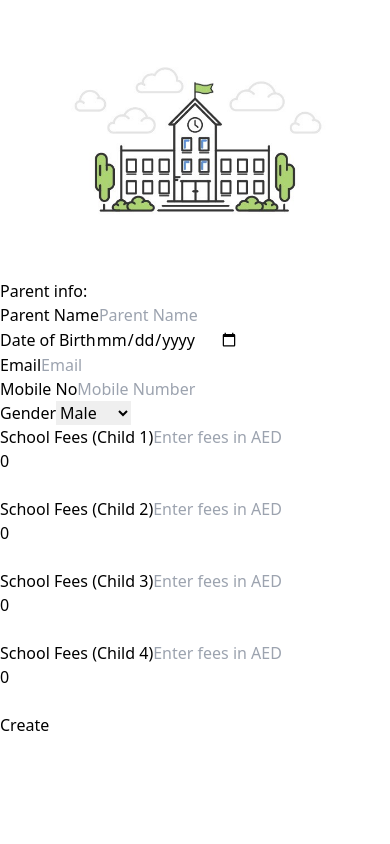
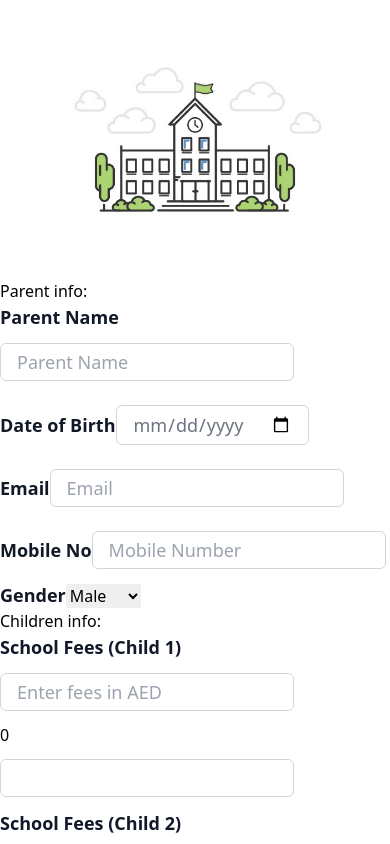
Before and after one commit to shadyhussein99/School-DNI-Website, a React (Vite) app: page / in a window 390 px wide. Shown: the top 844 px of the page. Built offline with nearby package versions, Linux system fonts and the light colour scheme.

Commit message:
styling small screens

```diff
--- a/public/style.css
+++ b/public/style.css
@@ -2,3 +2,12 @@
 @tailwind base;
 @tailwind components;
 @tailwind utilities;
+
+
+label {
+   @apply text-lg text-gray-900 font-semibold my-auto
+}
+
+input {
+    @apply text-lg my-3 border border-gray-300 p-1 px-4 rounded-md text-gray-500
+}
--- a/src/App.jsx
+++ b/src/App.jsx
@@ -6,7 +6,7 @@ import AllInformation from "./AllInformation"
 function App() {
 
   return (
-    <div>
+    <div className="mx-10">
 
       <img src="/pics/registerPic.jpeg" alt="school-pic" />
 
--- a/src/ChildForm.jsx
+++ b/src/ChildForm.jsx
@@ -3,12 +3,15 @@
 import React from "react";
 
 function ChildForm(props) {
-    return <div>
+    return <div className="grid grid-cols-4 my-3">
 
-        <label>{props.label}</label>
-        <input placeholder="Enter fees in AED" type="number" value={props.feesValue} onChange={props.feesChange} />
-        <p>{props.sumInsured}</p>
-        <input onChange={props.schoolChange} type="text" value={props.schoolValue} />
+        <label className="col-span-1">{props.label}</label>
+
+        <input className="col-span-1" placeholder="Enter fees in AED" type="number" value={props.feesValue} onChange={props.feesChange} />
+
+        <p className="col-span-1 m-auto text-lg font-semibold">{props.sumInsured}</p>
+
+        <input className="col-span-1" onChange={props.schoolChange} type="text" value={props.schoolValue} />
 
     </div>
 }
--- a/src/ChildInformation.jsx
+++ b/src/ChildInformation.jsx
@@ -5,7 +5,11 @@ import ChildForm from "./ChildForm";
 
 function ChildInformation(props) {
 
-    return <div>
+    return <div className="mt-16">
+
+        <h2 className="text-3xl font-semibold">Children info:</h2>
+
+        <div className="mt-8">
 
             <ChildForm
                 label="School Fees (Child 1)"
@@ -41,6 +45,8 @@ function ChildInformation(props) {
             />
 
         </div>
+
+    </div>
 }
 
 export default ChildInformation
--- a/src/ParentForm.jsx
+++ b/src/ParentForm.jsx
@@ -3,10 +3,10 @@
 import React from "react";
 
 function ParentForm(props) {
-    return <div>
+    return <div className="grid grid-cols-3 my-3">
 
-        <label>{props.label}</label>
-        <input placeholder={props.placeholder} type={props.type} value={props.value} onChange={props.handleChange} />
+        <label className="col-span-1">{props.label}</label>
+        <input className="col-span-2" placeholder={props.placeholder} type={props.type} value={props.value} onChange={props.handleChange} />
 
     </div>
 }
--- a/src/ParentInformation.jsx
+++ b/src/ParentInformation.jsx
@@ -7,7 +7,9 @@ function ParentInformation(props) {
 
     return <div>
 
-    <h2>Parent info:</h2>
+        <h2 className="text-3xl font-semibold">Parent info:</h2>
+
+        <div className="mt-8">
 
             <ParentForm
                 label="Parent Name"
@@ -38,16 +40,18 @@ function ParentInformation(props) {
                 handleChange={(e) => props.setParentMobileInput(e.target.value)}
             />
 
-        <div>
-            <label className="">Gender</label>
+            <div className="grid grid-cols-3 my-3">
+                <label className="col-span-1">Gender</label>
 
-            <select onChange={(e) => props.setParentGenderInput(e.target.value)} value={props.parentGenderInput} className="">
+                <select onChange={(e) => props.setParentGenderInput(e.target.value)} value={props.parentGenderInput} className="text-lg my-3 border border-gray-300 p-1 px-4 rounded-md text-gray-500 col-span-2">
                     <option value="Male">Male</option>
                     <option value="Female">Female</option>
                 </select>
             </div>
 
         </div>
+
+    </div>
 }
 
 export default ParentInformation
```
Lines whose indentation alone changed are shown as unchanged.
